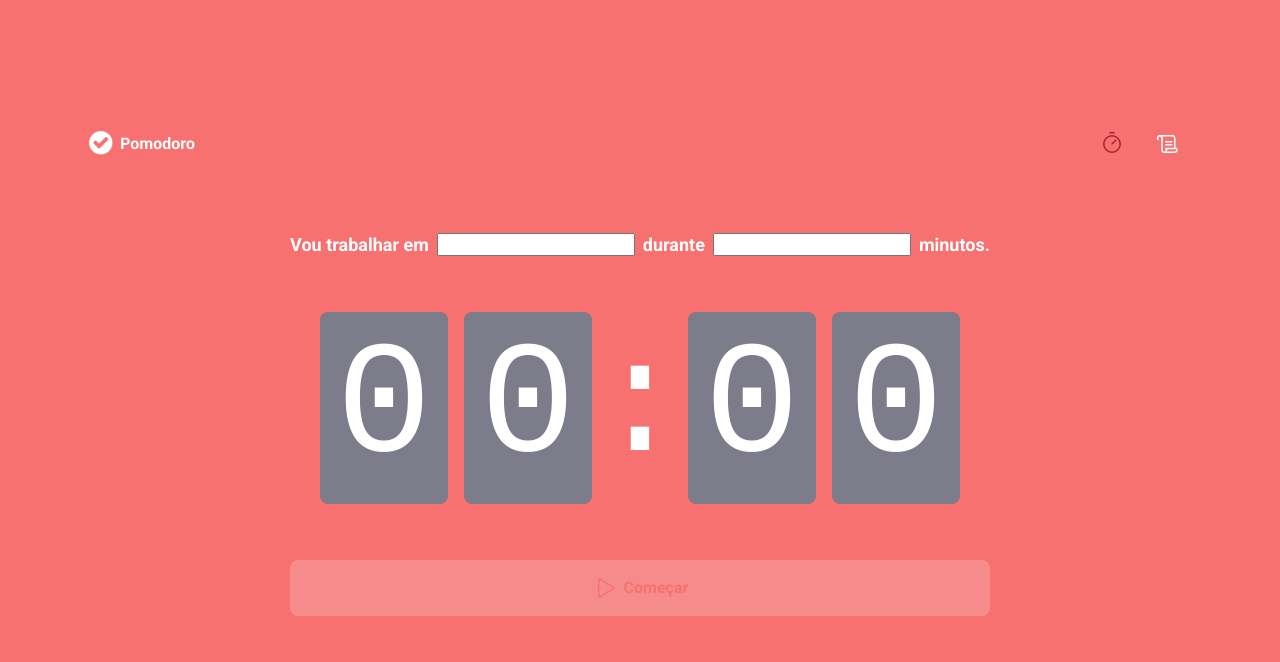
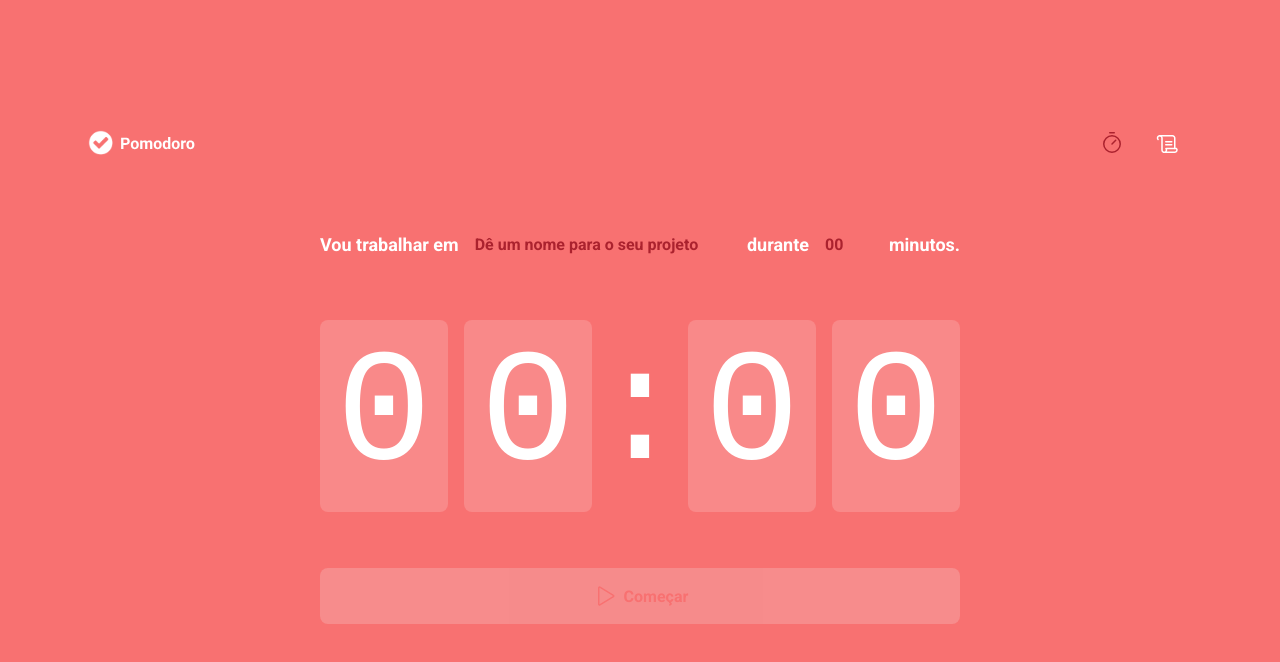
Before and after one commit to vagner531/pomodoro-react, a React (Vite) app: page / in a window 1280 px wide. Shown: the top 662 px of the page. Built offline with nearby package versions, Linux system fonts and the light colour scheme.

Commit message:
feat: add styled input home

```diff
--- a/src/components/Header/styles.ts
+++ b/src/components/Header/styles.ts
@@ -22,7 +22,9 @@ export const HeaderContainer = styled.div`
       border-top: 3px solid transparent;
       border-bottom: 3px solid transparent;
 
-
+      &:focus {
+        box-shadow: none;
+      }
 
       &:hover {
         border-bottom: 3px solid ${(props) => props.theme["white"]};
--- a/src/pages/Home/index.tsx
+++ b/src/pages/Home/index.tsx
@@ -1,5 +1,5 @@
 import { Play } from "phosphor-react"
-import { CoutdowContainer, FormContainer, HomeContainer, Separator, StartCountdownButton } from "./styles";
+import { CoutdowContainer, FormContainer, HomeContainer, MinutesAmountInpunt, Separator, StartCountdownButton, TaskInput } from "./styles";
 
 export function Home() {
   return (
@@ -7,10 +7,10 @@ export function Home() {
       <form action="">
        <FormContainer>
        <label htmlFor="task">Vou trabalhar em</label>
-        <input id="task" />
+        <TaskInput id="task" placeholder="Dê um nome para o seu projeto"/>
 
         <label htmlFor="minutesAmount">durante</label>
-        <input type="number" id="minutesAmount" />
+        <MinutesAmountInpunt type="number" id="minutesAmount" placeholder="00"/>
 
         <span>minutos.</span>
        </FormContainer>
--- a/src/pages/Home/styles.ts
+++ b/src/pages/Home/styles.ts
@@ -26,6 +26,34 @@ export const FormContainer = styled.div`
   font-weight: bold;
   flex-wrap: wrap;
 `;
+const BaseInput = styled.input`
+  background: transparent;
+  height: 2.5rem;
+  border: 0;
+  /* border-bottom: 2px solid ${(props) => props.theme['gray-300']}; */
+  font-weight: bold;
+  font-size: 1rem;
+  padding: 0 0.5rem;
+  color: ${(props) => props.theme['red-500']};
+
+
+  &::placeholder{
+    color: ${(props) => props.theme['red-500']};
+  }
+
+  &:focus {
+    box-shadow: none;
+  }
+`;
+
+export const TaskInput = styled(BaseInput)`
+  flex: 1;
+`;
+
+export const MinutesAmountInpunt = styled(BaseInput)`
+  width: 4rem;
+`
+
 export const CoutdowContainer = styled.div`
   font-family: 'Roboto Mono', monospace;
   font-size: 10rem;
@@ -36,7 +64,7 @@ export const CoutdowContainer = styled.div`
   gap: 1rem;
 
   span {
-    background: ${(props) => props.theme['gray-500']};
+    background: rgb(255 255 255 / 17%);
     padding: 2rem 1rem;
     border-radius: 8px;
   }
```
